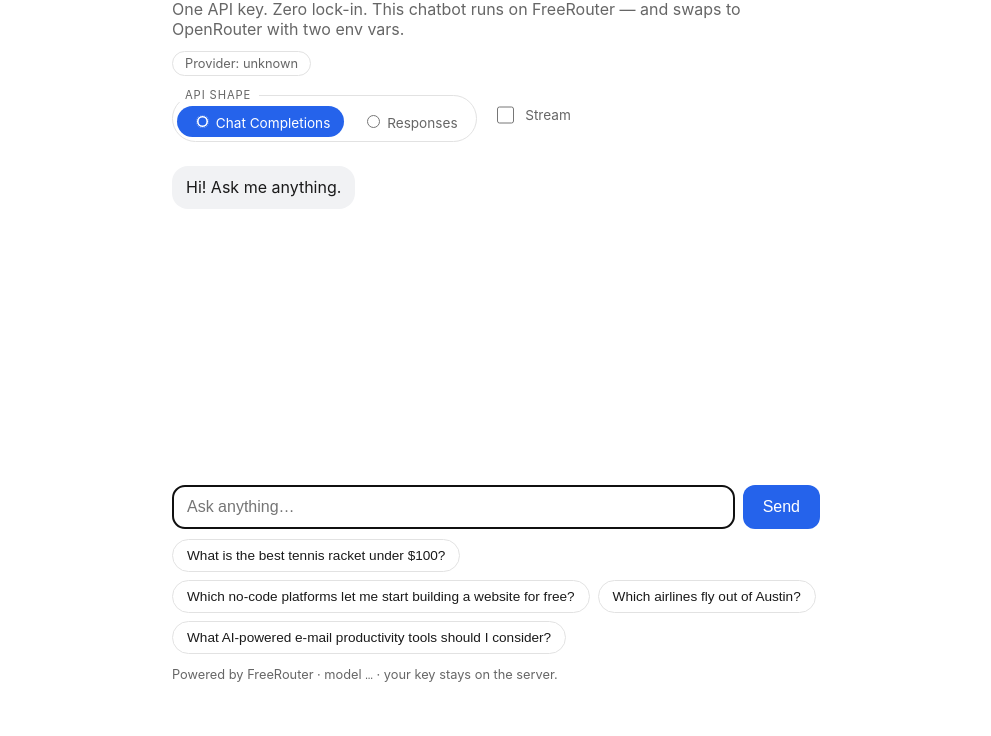
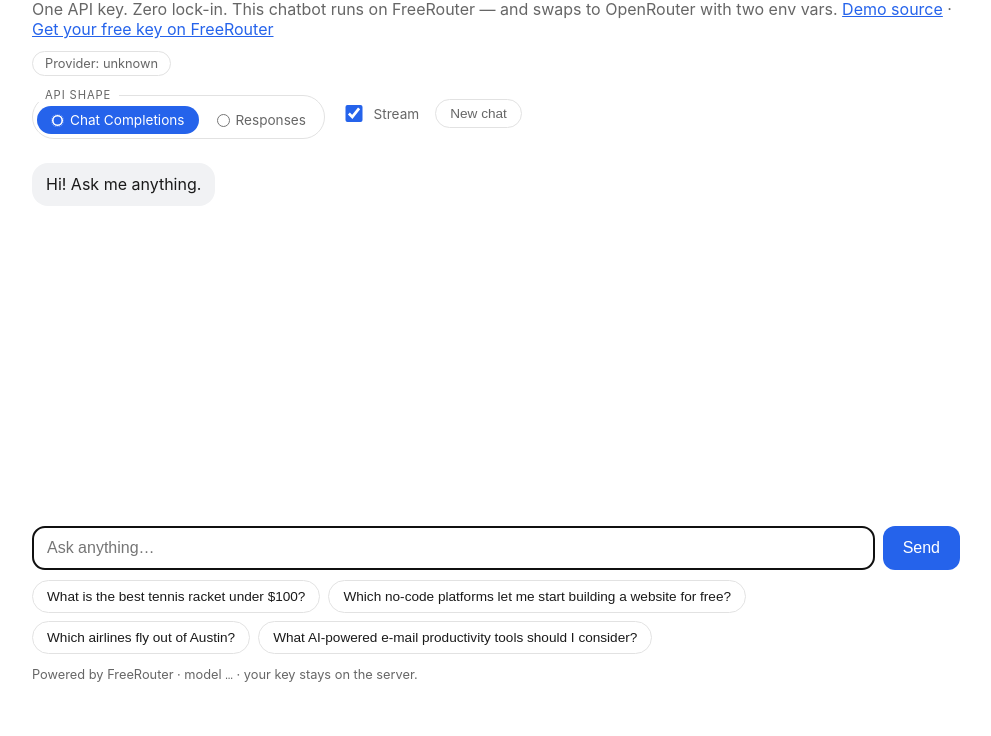
Before and after one commit to niyogi/freerouter-demo-app, a website: page public/index.html in a window 1280 px wide. Shown: the part 64-800 px from the top of the page, without its empty margins (144-1135 px from the left). Drawn offline with nearby package versions, Linux system fonts and the light colour scheme; no server answers.

Commit message:
Polish chat UI: stream by default, new chat, wider stage
Stream on by default, vertically centered shape radios, trimmed
assistant HTML (no gap under short replies), new-chat button,
header links to demo source + free key, wider 960px stage.
Smoke suite pins the new defaults.

Co-Authored-By: Muse Code <noreply@muse.dev>

```diff
--- a/public/app.js
+++ b/public/app.js
@@ -18,7 +18,7 @@ const history = [];
 const shapeInputs = Array.from(document.querySelectorAll('input[name="shape"]'));
 const streamToggle = document.getElementById('stream');
 let shape = 'chat';
-let streamMode = false;
+let streamMode = true;
 try {
   const saved = JSON.parse(localStorage.getItem('fr-demo-prefs') || '{}');
   if (saved && (saved.shape === 'chat' || saved.shape === 'responses')) shape = saved.shape;
@@ -89,12 +89,14 @@ function renderAssistant(text) {
   const md = getMarkdown();
   if (md) {
     try {
-      return md.render(src);
+      // Trim: markdown-it appends a trailing newline, which renders as a
+      // visible gap below the text inside the bubble (pre-wrap whitespace).
+      return md.render(src).trim();
     } catch {
       // fall through to built-in
     }
   }
-  return renderMarkdown(src);
+  return renderMarkdown(src).trim();
 }
 
 function addMessage(role, text) {
@@ -576,6 +578,15 @@ form.addEventListener('submit', (e) => {
   sendMessage(text);
 });
 
+const newChatBtn = document.getElementById('new-chat');
+function newChat() {
+  history.length = 0;
+  messagesEl.innerHTML = '';
+  addMessage('bot', 'Hi! Ask me anything.');
+  input.focus();
+}
+if (newChatBtn) newChatBtn.addEventListener('click', newChat);
+
 document.querySelectorAll('.chip').forEach((chip) => {
   chip.addEventListener('click', () => sendMessage(chip.textContent));
 });
--- a/public/index.html
+++ b/public/index.html
@@ -11,7 +11,7 @@
   <main class="shell">
     <header class="hero">
       <h1>FreeRouter Chatbot Demo</h1>
-      <p class="sub">One API key. Zero lock-in. This chatbot runs on FreeRouter — and swaps to OpenRouter with two env vars.</p>
+      <p class="sub">One API key. Zero lock-in. This chatbot runs on FreeRouter — and swaps to OpenRouter with two env vars. <a href="https://github.com/niyogi/freerouter-demo-app" target="_blank" rel="noopener">Demo source</a> · <a href="https://freerouter.com" target="_blank" rel="noopener">Get your free key on FreeRouter</a></p>
       <p class="pill" id="provider-pill">Connecting…</p>
     </header>
 
@@ -21,7 +21,8 @@
         <label class="seg-opt"><input type="radio" name="shape" value="chat" checked /> Chat Completions</label>
         <label class="seg-opt"><input type="radio" name="shape" value="responses" /> Responses</label>
       </fieldset>
-      <label class="stream-toggle"><input type="checkbox" id="stream" /> Stream</label>
+      <label class="stream-toggle"><input type="checkbox" id="stream" checked /> Stream</label>
+      <button type="button" class="newchat" id="new-chat">New chat</button>
     </div>
 
     <section class="chat" id="messages" aria-live="polite"></section>
--- a/public/styles.css
+++ b/public/styles.css
@@ -27,7 +27,7 @@ body {
 }
 
 .shell {
-  max-width: 680px;
+  max-width: 960px;
   margin: 0 auto;
   padding: 24px 16px 40px;
   display: flex;
@@ -71,6 +71,9 @@ body {
   padding: 0 8px;
 }
 .seg-opt {
+  display: inline-flex;
+  align-items: center;
+  gap: 6px;
   font-size: 0.85rem;
   padding: 6px 14px;
   border-radius: 999px;
@@ -82,7 +85,7 @@ body {
   color: #fff;
 }
 .seg-opt:has(input:disabled) { opacity: 0.5; cursor: default; }
-.seg-opt input { accent-color: var(--bubble-user); }
+.seg-opt input { accent-color: var(--bubble-user); margin: 0; }
 .stream-toggle {
   display: inline-flex;
   align-items: center;
@@ -96,6 +99,17 @@ body {
   height: 1.1rem;
   accent-color: var(--bubble-user);
 }
+.newchat {
+  padding: 6px 14px;
+  font-size: 0.85rem;
+  border: 1px solid var(--border);
+  border-radius: 999px;
+  background: transparent;
+  color: var(--muted);
+  cursor: pointer;
+}
+.newchat:hover { border-color: var(--bubble-user); color: var(--bubble-user); }
+.sub a { color: var(--bubble-user); }
 
 .chat {
   flex: 1;
@@ -156,7 +170,7 @@ body {
 .ad-imp { position: absolute; visibility: hidden; }
 
 .msg.bot p { margin: 0 0 8px; }
-.msg.bot p:last-child { margin-bottom: 0; }
+.msg.bot > :last-child { margin-bottom: 0; }
 .msg.bot pre {
   background: rgba(128, 128, 128, 0.15);
   border-radius: 8px;
```
Also changed, not shown: smoke.js (+7 -0 lines).
